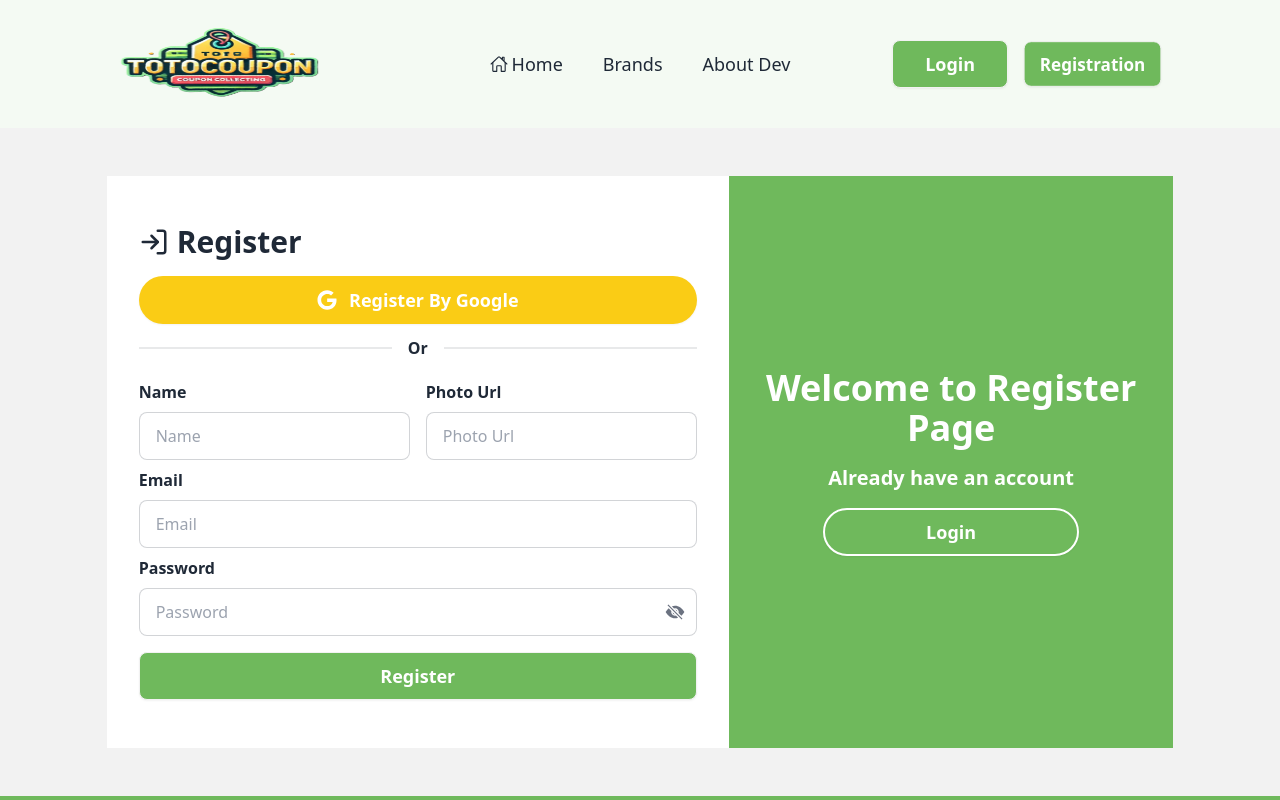
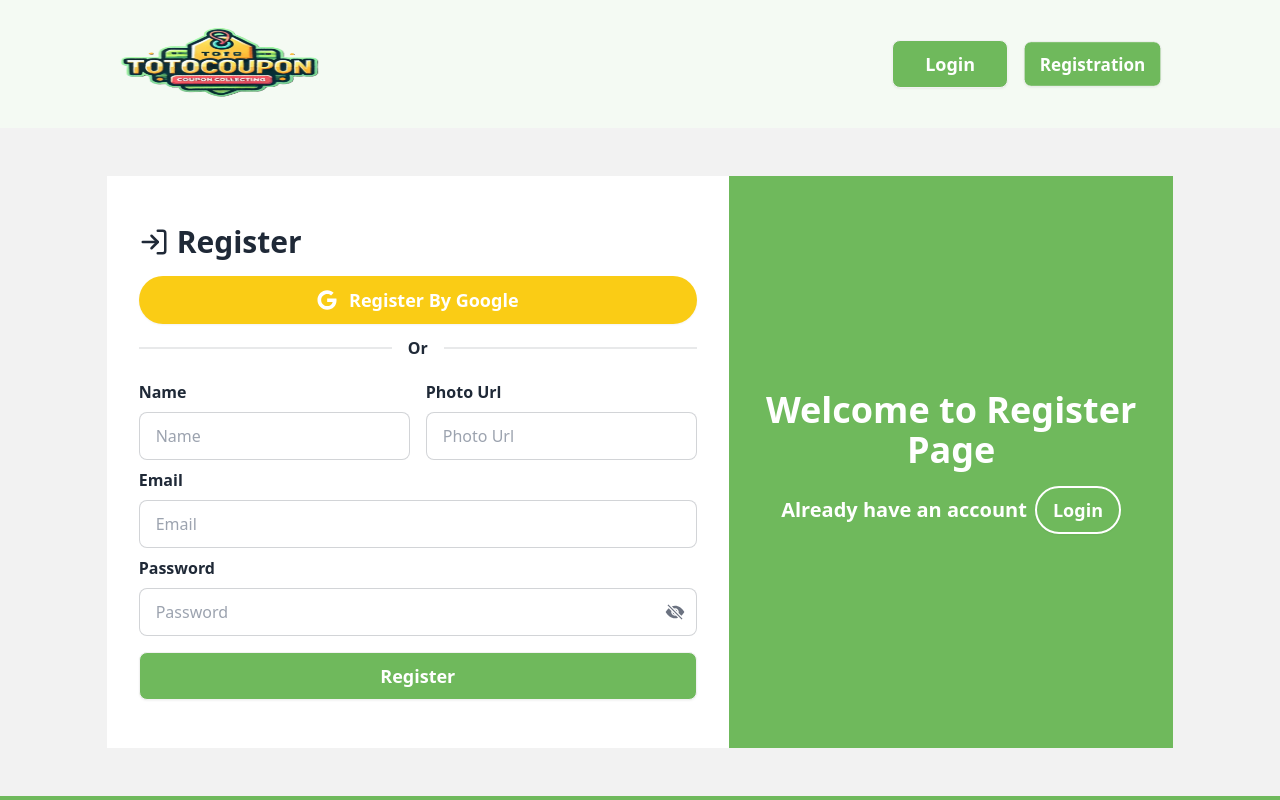
Before and after one commit to sheikh-saiyam/Toto-Coupon, a React (Vite) app: page /register in a window 1280 px wide. Shown: the top 800 px of the page. Built offline with nearby package versions, Linux system fonts and the light colour scheme; no server answers.

Commit message:
readme file added

```diff
--- a/src/Authentication/Login.jsx
+++ b/src/Authentication/Login.jsx
@@ -160,19 +160,21 @@ const Login = () => {
           </form>
         </div>
         <div className="bg-primary py-12 px-4 md:w-1/2 flex flex-col justify-center items-center text-center">
-          <div className="text-white space-y-2 md:space-y-4">
+          <div className="text-white space-y-2 md:space-y-6">
             <h1 className="font-bold text-3xl md:text-4xl">
               Welcome to Login Page
             </h1>
+            <div className="w-full flex flex-wrap gap-2 items-center justify-center">
               <h3 className="font-semibold text-lg md:text-xl">
                 Don't have an account
               </h3>
               <Link
                 to={"/register"}
-              className="bg-transparent border-2 border-white btn btn-wide text-lg font-bold rounded-full text-white"
+                className=" bg-transparent border-2  border-white btn w-fit text-lg font-bold rounded-full text-white"
               >
                 Register
               </Link>
+            </div>
           </div>
         </div>
       </div>
--- a/src/Authentication/Register.jsx
+++ b/src/Authentication/Register.jsx
@@ -201,15 +201,17 @@ const Register = () => {
               <h1 className="font-bold text-3xl md:text-4xl">
                 Welcome to Register Page
               </h1>
-              <p className="font-semibold text-lg md:text-xl">
-                Already have an account
-              </p>
-              <Link
-                to={"/login"}
-                className="bg-transparent border-2 border-white btn w-full lg:btn-wide text-lg font-bold rounded-full text-white"
-              >
-                Login
-              </Link>
+              <div className="w-full flex flex-wrap gap-2 items-center justify-center">
+                <h3 className="font-semibold text-lg md:text-xl">
+                  Already have an account
+                </h3>
+                <Link
+                  to={"/Login"}
+                  className=" bg-transparent border-2  border-white btn w-fit text-lg font-bold rounded-full text-white"
+                >
+                  Login
+                </Link>
+              </div>
             </div>
           </div>
         </div>
--- a/src/components/Brand/BrandDetails.jsx
+++ b/src/components/Brand/BrandDetails.jsx
@@ -131,7 +131,7 @@ const BrandDetails = () => {
                       </button>
                     </div>{" "}
                     {isCopied && (
-                      <button className="mt-6 tex-lg font-semibold bg-green-100 border border-primary p-2 rounded-xl w-full hover:bg-green-100 hover:border-primary">
+                      <button className="mt-6 text-primary tex-lg font-bold bg-green-100 border border-primary p-2 rounded-xl w-full hover:bg-green-100 hover:border-primary">
                         Coupon Copied
                       </button>
                     )}
@@ -139,7 +139,7 @@ const BrandDetails = () => {
                       <Link
                         to={shop_Link}
                         target="_blank"
-                        className="btn w-full mt-6 border-primary border-2 bg-transparent text-lg font-semibold"
+                        className="btn w-full mt-6 text-primary border-primary border-2 bg-transparent text-lg font-bold"
                       >
                         Use Now
                       </Link>
--- a/src/components/Navbar/Navbar.jsx
+++ b/src/components/Navbar/Navbar.jsx
@@ -7,7 +7,7 @@ import { AuthContext } from "../../Provider/AuthProvider";
 import { BiLogOut } from "react-icons/bi";
 import { CgProfile } from "react-icons/cg";
 const Navbar = () => {
-  const { user, logOut } = useContext(AuthContext);
+  const { user, logOut, loading } = useContext(AuthContext);
   const links = [
     <>
       <NavLink
@@ -86,26 +86,9 @@ const Navbar = () => {
             {isOpen && (
               <ul
                 tabIndex={0}
-                className="menu w-max dropdown-content bg-base-100 rounded-box z-50 mt-4 p-4 border-2 border-primary space-y-3"
+                className="animate__animated animate__bounceInDown menu w-max dropdown-content bg-base-100 rounded-box z-50 mt-4 p-4 border-2 border-primary space-y-3"
               >
                 <li className="font-semibold">{links}</li>{" "}
-                {user && user.email ? (
-                  <button
-                    onClick={logOut}
-                    className="btn bg-primary font-semibold text-lg text-white px-8
-                 items-center gap-2 flex"
-                  >
-                    <BiLogOut />
-                    Log Out
-                  </button>
-                ) : (
-                  <Link
-                    to={"/"}
-                    className="btn bg-primary font-semibold text-lg text-white"
-                  >
-                    Registration
-                  </Link>
-                )}
                 {user && user?.email && user?.photoURL ? (
                   <div className="md:flex gap-2 items-center">
                     <div className="flex flex-col space-y-2 justify-center">
@@ -126,6 +109,23 @@ const Navbar = () => {
                 ) : (
                   ""
                 )}
+                {user && user.email ? (
+                  <button
+                    onClick={logOut}
+                    className="btn bg-primary font-semibold text-lg text-white px-8
+                    items-center gap-2 flex"
+                  >
+                    <BiLogOut />
+                    Log Out
+                  </button>
+                ) : (
+                  <Link
+                    to={"/"}
+                    className="btn bg-primary font-semibold text-lg text-white"
+                  >
+                    Registration
+                  </Link>
+                )}
               </ul>
             )}
           </div>
@@ -134,7 +134,7 @@ const Navbar = () => {
           </Link>
         </div>
         <div className="navbar-center hidden lg:flex">
-          <ul className="menu menu-horizontal space-x-10 text-lg  flex items-center">
+          <ul className="menu menu-horizontal space-x-10 text-lg  flex items-center animate__animated animate__bounceInDown">
             {links}
           </ul>
         </div>
@@ -182,6 +182,8 @@ const Navbar = () => {
                 <BiLogOut />
                 Log Out
               </button>
+            ) : loading ? (
+              <span className="hidden lg:block loading loading-bars loading-lg text-primary"></span>
             ) : (
               <>
                 <Link
```
Also changed, not shown: 1 other file (tests, documents, lock files or other folders). Lines whose indentation alone changed are shown as unchanged.
